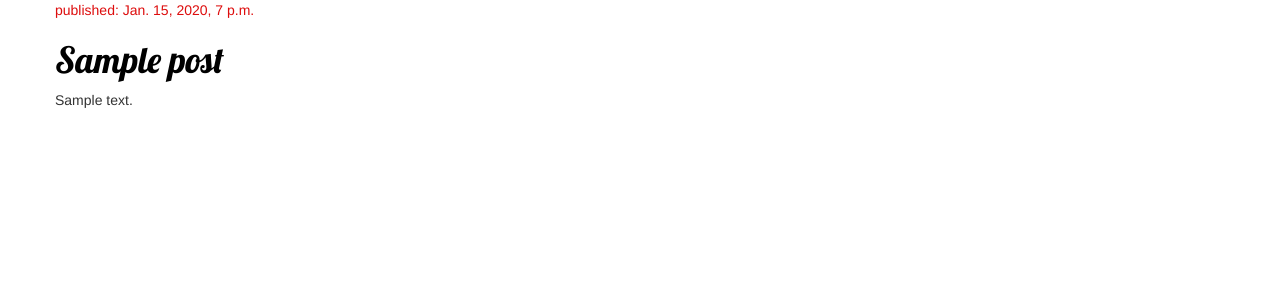
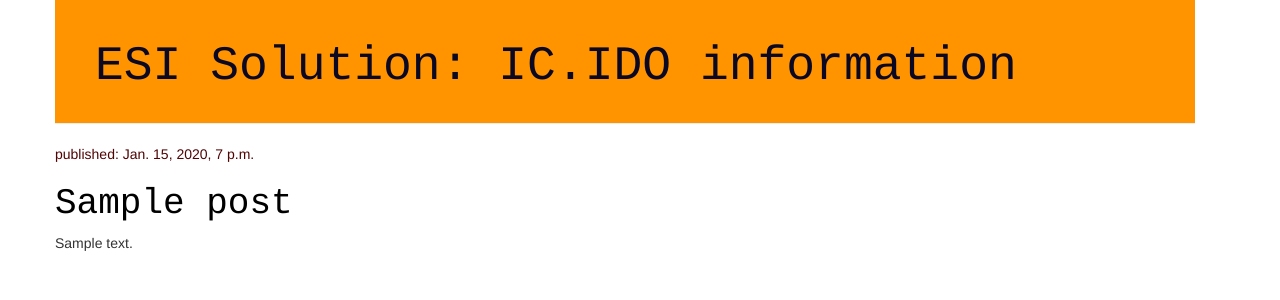
Before and after one commit to JensonSim/django-jbm, a Django app: template blog/templates/blog/post_list.html in a window 1280 px wide. Shown: the top 300 px of the page. Run offline with Django 3.2, Linux system fonts and the light colour scheme; the template is opened without the code that fills it: values that come from a table or form of the project are taken from there, others are empty; tables that the repository leaves empty hold one stand-in row (values such as "Sample post"); some libraries are stand-ins or nearby versions.

Commit message:
font changed

```diff
--- a/blog/static/css/blog.css
+++ b/blog/static/css/blog.css
@@ -5,7 +5,7 @@
 }
 
 .page-header h1, .page-header h1 a, .page-header h1 a:visited, .page-header h1 a:active {
-    color: #ffffff;
+    color: #0a0822;
     font-size: 36pt;
     text-decoration: none;
 }
@@ -15,11 +15,11 @@
 }
 
 h1, h2, h3, h4 {
-    font-family: 'Lobster', cursive;
+    font-family: 'Courier', cursive;
 }
 
 .date {
-    color: #dd0d0d;
+    color: #500505;
 }
 
 .save {
--- a/blog/templates/blog/post_list.html
+++ b/blog/templates/blog/post_list.html
@@ -11,6 +11,7 @@
     </head>
     <body>
             <div class="content container">
+                <div class="page-header"><h1>ESI Solution: IC.IDO information</h1></div>
                     <div class="row">
                         <div class="col-md-8">
                             {% for post in posts %}
```
